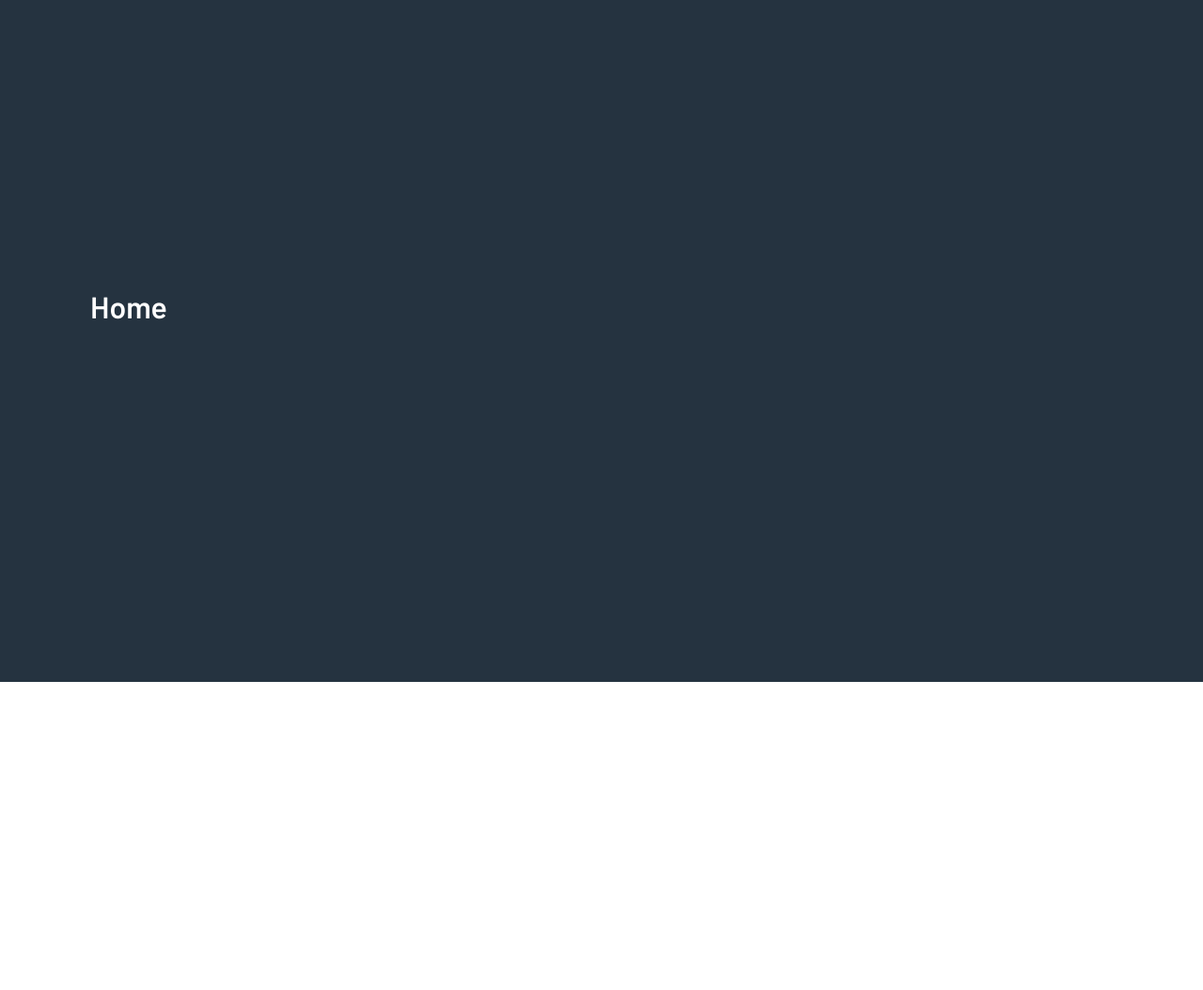
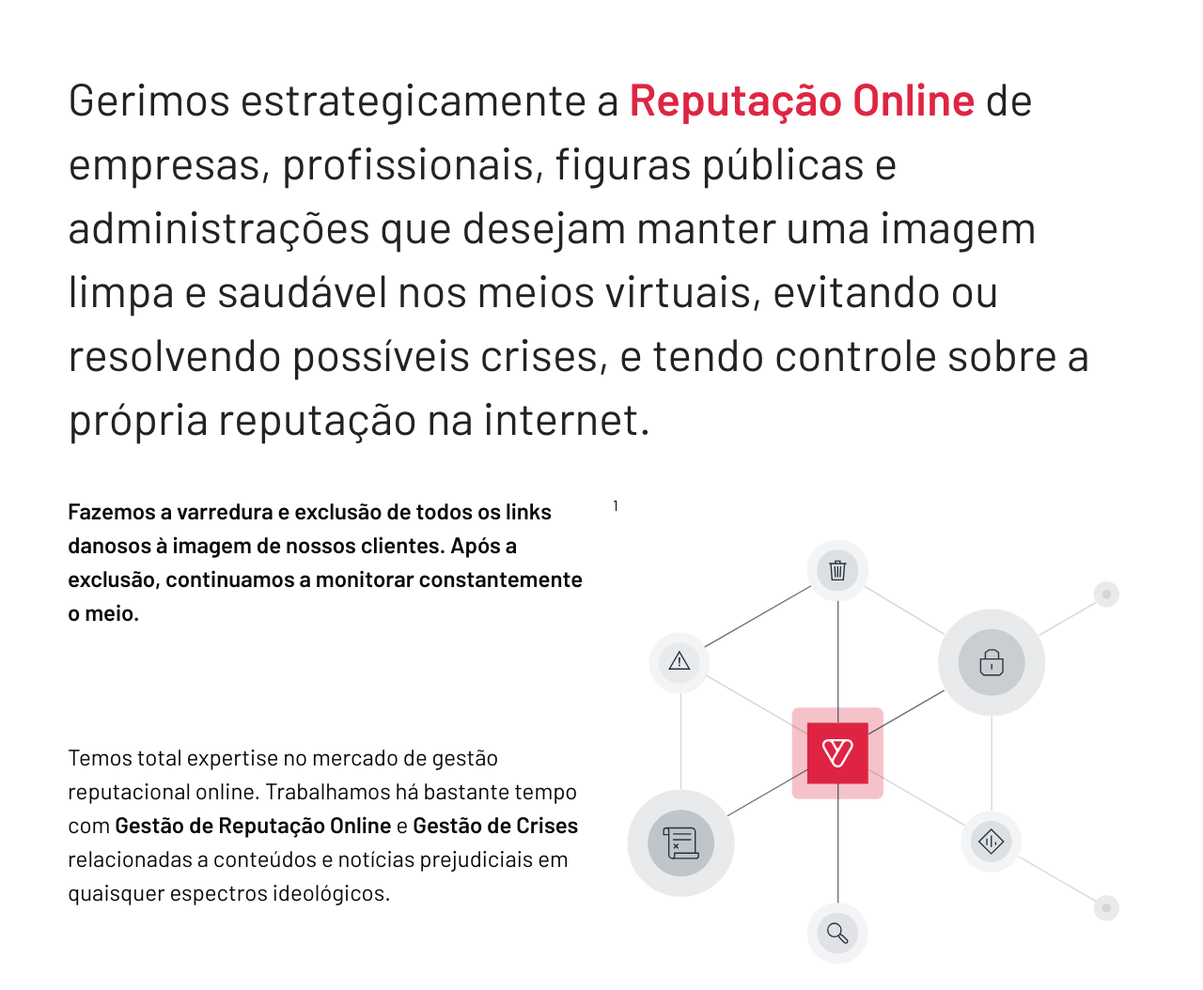
Before and after one commit to verontecnologia/verontecnologia, a React app: page / in a window 1280 px wide. Shown: the part 874-1928 px from the top of the page at 94% size. Before the commit the page ends 1600 px from the top, so only its background shows below. Built offline with nearby package versions, Linux system fonts and the light colour scheme.

Commit message:
chore: progress

```diff
--- /dev/null
+++ b/src/hooks/useIntersectionOb.tsx
@@ -0,0 +1,22 @@
+import { useState, useRef, useEffect } from 'react';
+
+export default function useIntersection(options: IntersectionObserverInit) {
+  const [observerEntry, setEntry] = useState<IntersectionObserverEntry | undefined>();
+  const elRef = useRef();
+
+  useEffect(
+    () => {
+      const observer = new IntersectionObserver(
+        (entries) => setEntry(entries[0]),
+        options,
+      );
+      observer.observe(elRef.current);
+      return () => observer.disconnect();
+    },
+    [elRef, observerEntry],
+  );
+  return {
+    observerEntry,
+    elRef,
+  };
+}
--- a/src/main.scss
+++ b/src/main.scss
@@ -3,6 +3,7 @@
 
 $primary: #DF2543;
 $dark: #253340;
+$link: $primary;
 $family-primary: 'Barlow', sans-serif;
 
 
@@ -75,10 +76,6 @@ $family-primary: 'Barlow', sans-serif;
     }
   }
 
-
-
-
-
   .title{
     font-size: 62px;
     line-height: 72px;
@@ -131,3 +128,26 @@ $family-primary: 'Barlow', sans-serif;
     }
   }
 }
+
+#how-works{
+  p.subtitle {
+    text-align: left;
+    font-size: 48px;
+    line-height: 68px;
+    letter-spacing: 0px;
+    a {
+      color: $link;
+      font-weight: bold;
+      &:hover{
+        text-decoration: underline;
+      }
+    }
+  }
+
+  p {
+    font-size: 24px;
+  }
+  .lottie{
+    height: 500px;
+  }
+}
--- a/src/sections/home.tsx
+++ b/src/sections/home.tsx
@@ -30,8 +30,8 @@ export default function Home() {
       </div>
       {/*  */}
       <div className="hero-body">
-        <div className="container">
-          <div className="inner">
+        <div className="container ">
+          <div className="container is-max-widescreen">
             <h2 className="subtitle">Somos a Veron Tecnologia</h2>
             <h1 className="title is-1">
               Proteja a sua reputação <br />
--- a/src/sections/how-works.tsx
+++ b/src/sections/how-works.tsx
@@ -1,11 +1,53 @@
+/* eslint-disable max-len */
 import React from 'react';
+import Lottie, { Options as LottieOptions } from 'react-lottie';
+import * as animationData from '../animations/process.json';
+import useObserver from '../hooks/useIntersectionOb';
 
 export default function HowWorks() {
+  const animation: LottieOptions = {
+    loop: false,
+    autoplay: false,
+    animationData,
+    rendererSettings: {
+      preserveAspectRatio: 'xMidYMid',
+    },
+  };
+
+  const { observerEntry, elRef } = useObserver({ threshold: 0.1 });
+
   return (
-    <div className="hero is-large is-fullheight is-dark">
+    <div id="how-works" className="hero is-medium is-white">
       <div className="hero-body">
-        <div className="container">
-          <h1 className="title">Home</h1>
+        <div className="container is-max-widescreen">
+          <p className="subtitle">
+            Gerimos estrategicamente a <a href="">Reputação Online</a> de empresas, profissionais, figuras públicas e administrações que desejam manter uma imagem limpa e saudável nos meios virtuais, evitando ou resolvendo possíveis crises, e tendo controle sobre a própria reputação na internet.
+          </p>
+          <br />
+
+          <div className="tile is-ancestor">
+            <div className="tile is-6 is-vertical">
+              <div className="tile is-parent">
+                <p>
+                  <b>
+                    Fazemos a varredura e exclusão de todos os links danosos à imagem de nossos clientes. Após a exclusão, continuamos a monitorar constantemente o meio.
+                  </b>
+                </p>
+              </div>
+
+              <div className="tile is-parent">
+                <p>
+                  Temos total expertise no mercado de gestão reputacional online. Trabalhamos há bastante tempo com <b>Gestão de Reputação Online</b> e <b>Gestão de Crises</b> relacionadas a conteúdos e notícias prejudiciais em quaisquer espectros ideológicos.
+                </p>
+              </div>
+            </div>
+            <div className="tile  is-parent is-6">
+              <div className="lottie" ref={elRef}>
+                <h2>{observerEntry?.intersectionRatio}</h2>
+                <Lottie isPaused={observerEntry?.intersectionRatio < 0.9} options={animation} />
+              </div>
+            </div>
+          </div>
         </div>
       </div>
     </div>
```
